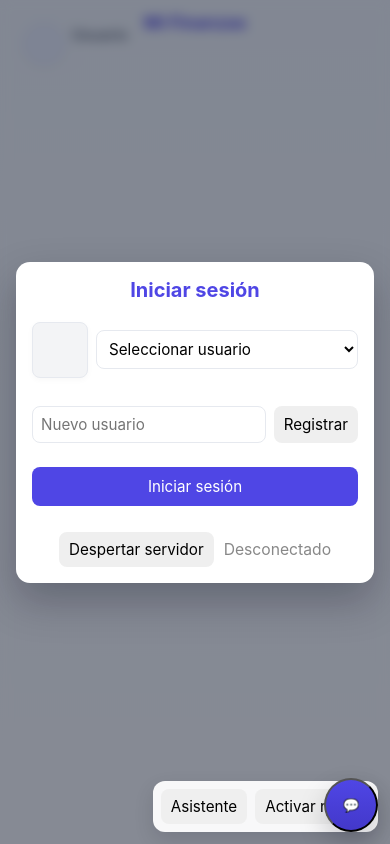
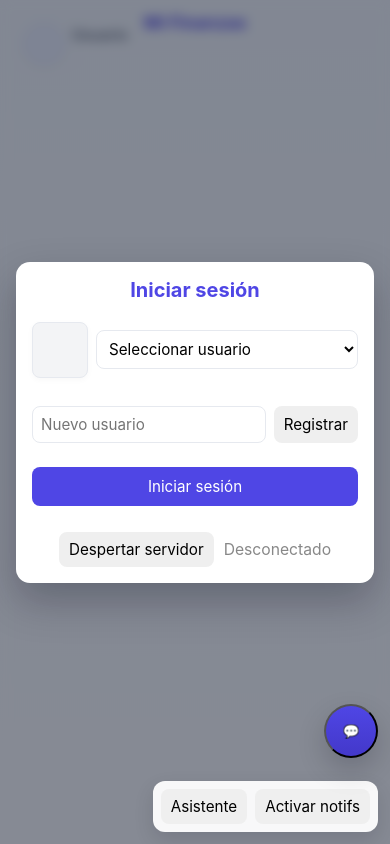
Before and after one commit to daniel20251-s/control, a plain HTML site: page index.html in a window 390 px wide. Drawn offline with Linux system fonts and the light colour scheme; no server answers.

Commit message:
Update styles.css

```diff
--- a/styles.css
+++ b/styles.css
@@ -631,7 +631,8 @@ form input[type="number"]{width:140px}
 /* responsive: reducir ancho y subir espacio cuando el header-controls está fijo */
 @media (max-width:720px){
 	#chat-widget { right:12px; left:12px; bottom:12px; width:auto; height:56vh; max-height:80vh; }
-	.chat-bubble { right:12px; bottom:12px; }
+	/* elevar la burbuja para no tapar los controles fijos (ej. botón "Salir") */
+	.chat-bubble { right:12px; bottom:86px; }
 	.chat-window { padding:10px; gap:8px; }
 	.chat-form { padding:8px; }
 	.chat-form input[type="text"]{ padding:10px; }
```
